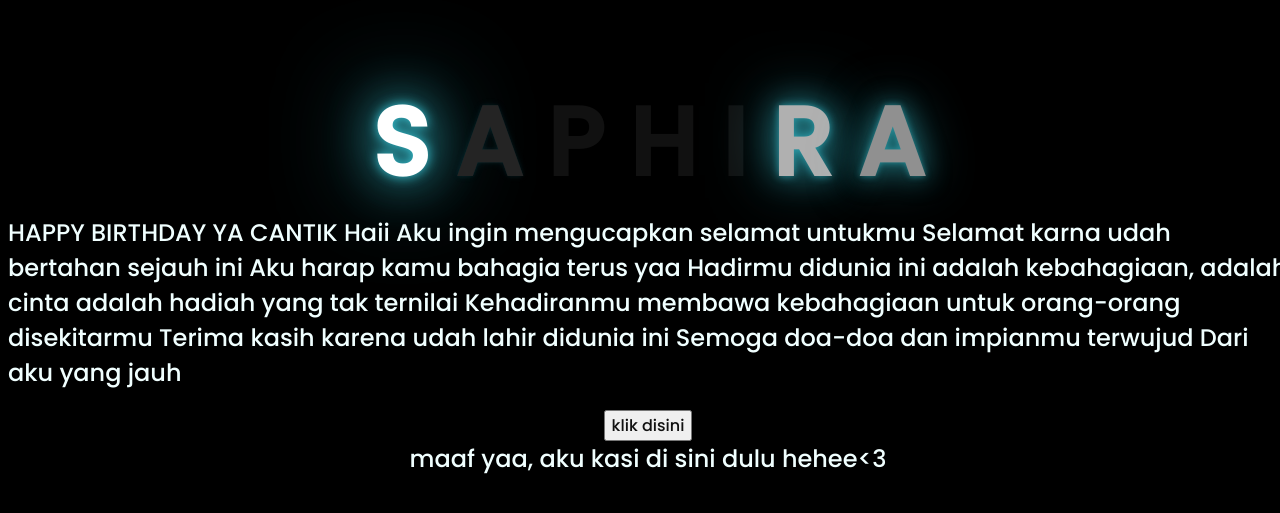
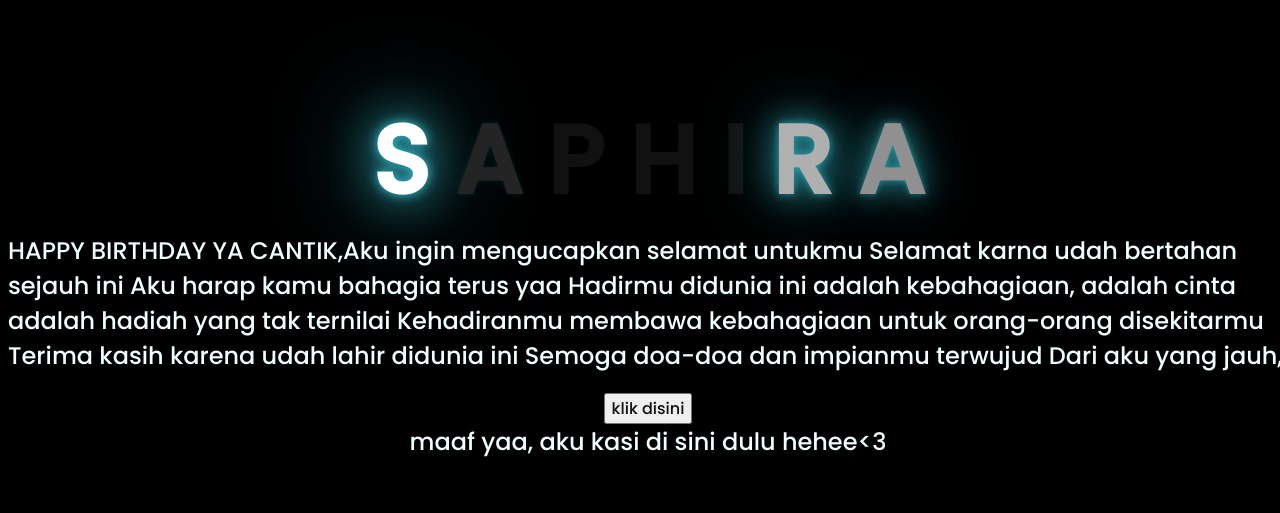
Before and after one commit to dhioanwar/diooanwarr, a plain HTML site: page index.html in a window 1280 px wide. Shown: the part 125-638 px from the top of the page. Drawn offline with Linux system fonts and the light colour scheme.

Commit message:
Update index.html

```diff
--- a/index.html
+++ b/index.html
@@ -21,9 +21,7 @@
     </div>
 
     <div class="description">
-        <span>HAPPY BIRTHDAY YA CANTIK</span>
-        <span>Haii
-Aku ingin mengucapkan selamat untukmu
+        <span>HAPPY BIRTHDAY YA CANTIK,Aku ingin mengucapkan selamat untukmu
 Selamat karna udah bertahan sejauh ini
 Aku harap kamu bahagia terus yaa
 Hadirmu didunia ini
@@ -34,7 +32,8 @@ Kehadiranmu membawa kebahagiaan untuk
 orang-orang disekitarmu
 Terima kasih karena udah lahir didunia ini
 Semoga doa-doa dan impianmu terwujud
-Dari aku yang jauh</span>
+Dari aku yang jauh,</span>
+
     </div>
     <div class="button">
         <button>
```
